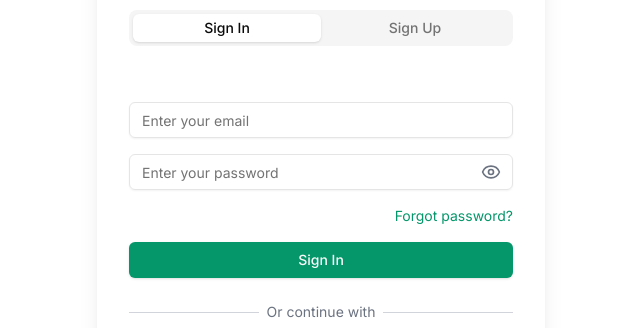
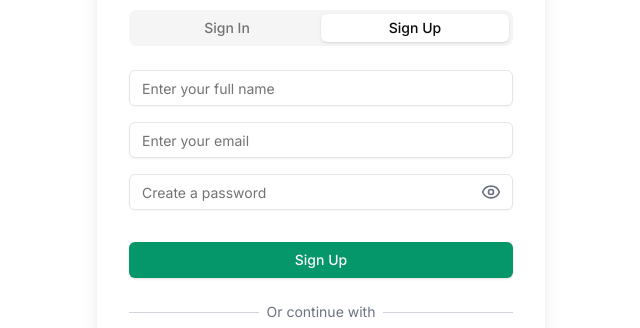
Before and after one commit to official-Samayran/herbved, a Next.js app: page /auth in a window 1280 px wide. Shown: the part 300-628 px from the top of the page, without its empty margins (319-959 px from the left). Built offline with nearby package versions, Linux system fonts and the light colour scheme.

Commit message:
Sign up is default state

```diff
--- a/app/auth/page.tsx
+++ b/app/auth/page.tsx
@@ -31,7 +31,7 @@ export default function LoginPage() {
             <h2 className="text-3xl font-bold text-center text-emerald-800 dark:text-emerald-400 mb-6">
               Welcome to HerbVed
             </h2>
-            <Tabs defaultValue="signin" className="w-full">
+            <Tabs defaultValue="signup" className="w-full">
               <TabsList className="grid w-full grid-cols-2 mb-6">
                 <TabsTrigger value="signin">Sign In</TabsTrigger>
                 <TabsTrigger value="signup">Sign Up</TabsTrigger>
```
